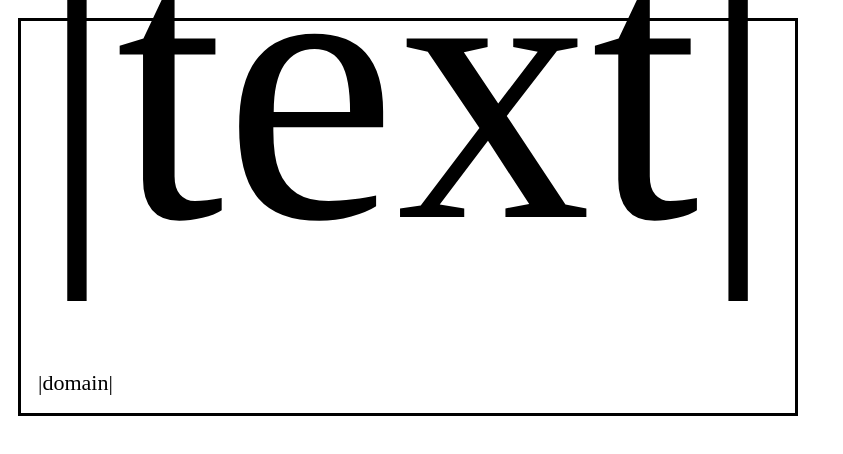
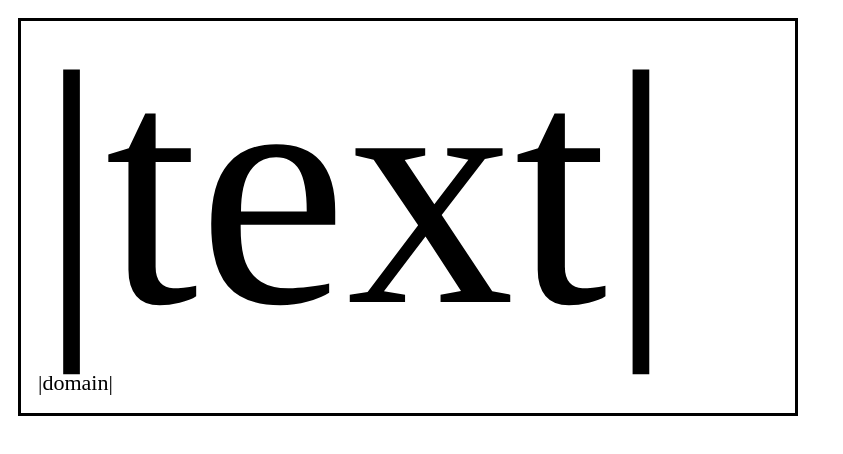
Before and after one commit to craftpunks/og-image, a website: page template.html in a window 1280 px wide. Shown: the whole page, without its empty margins (0-843 px from the left). Drawn offline with Linux system fonts and the light colour scheme.

Commit message:
temp fix line-height

```diff
--- a/template.html
+++ b/template.html
@@ -100,6 +100,7 @@
             }
 
             text.style.fontSize = size + 'px'
+            text.style.lineHeight = size * 0.90 + 'px'
         }
     }
 
```
